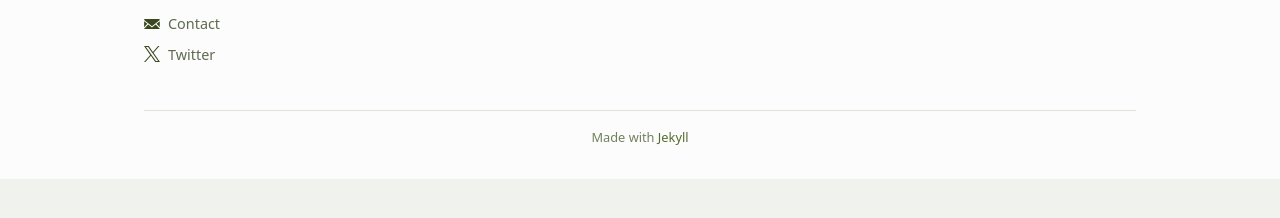
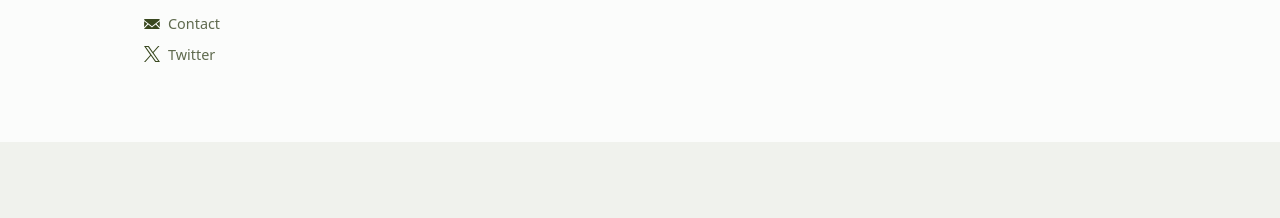
Before and after one commit to andreaja/andreaja.github.io, a Jekyll site: the page built from about.md, in a window 1280 px wide. Shown: the part 643-861 px from the top of the page. Built offline with Jekyll 4.4.1, drawn with Linux system fonts in a browser that asks for light colours.

Commit message:
Remove advert from footer

```diff
--- a/_includes/footer.html
+++ b/_includes/footer.html
@@ -16,6 +16,5 @@
         <p class="text"><a href="/about">{{ site.description }}</a></p>
       </div>
     </div>
-    <span class="footer-footer">Made with <a href="http://jekyllrb.com">Jekyll</a></span>
   </div>
 </footer>
```
